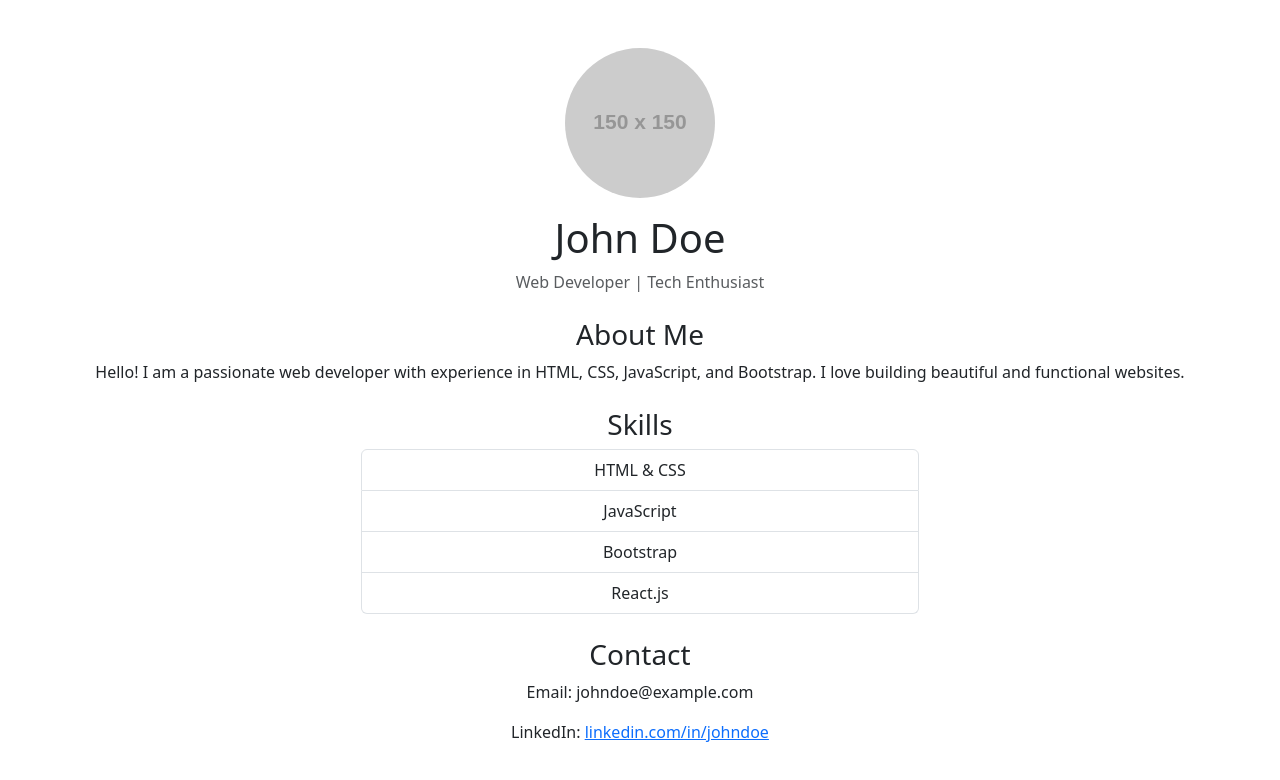
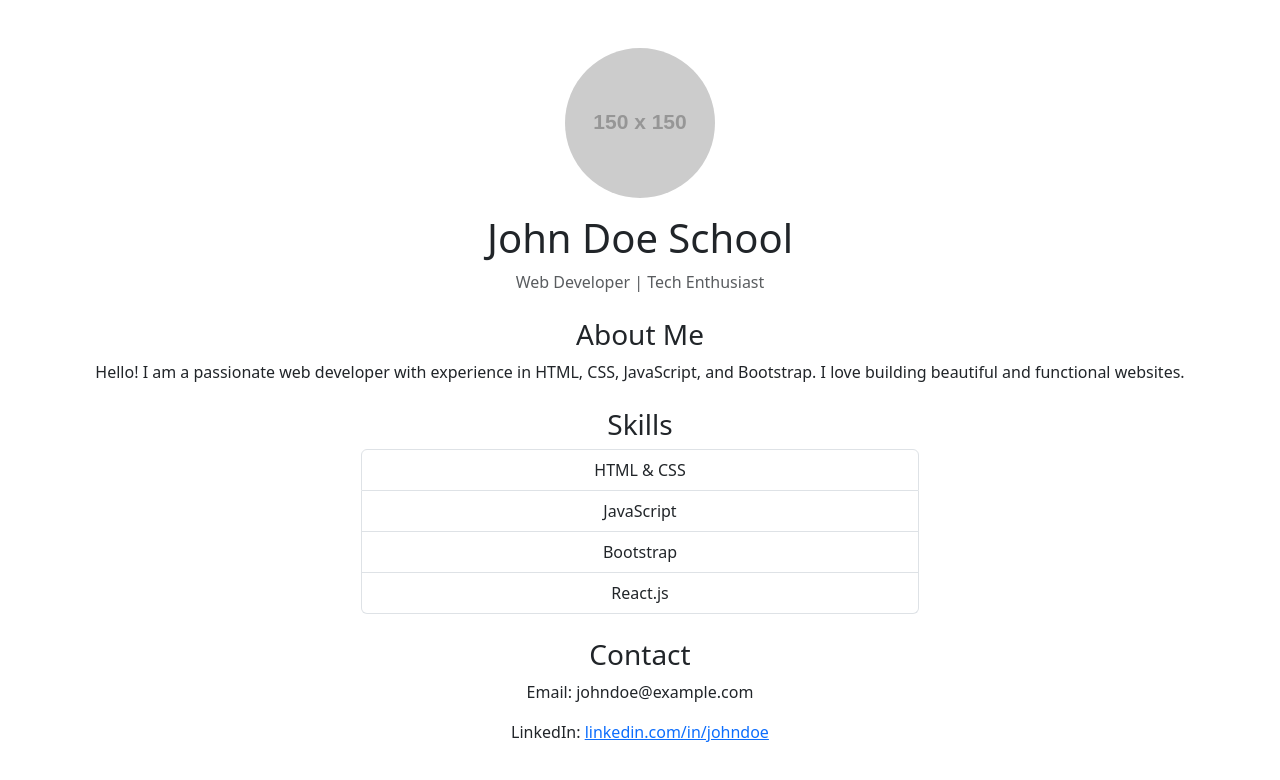
Before and after one commit to Silicon-code-help/web_html, a plain HTML site: page index.html in a window 1280 px wide. Drawn offline with nearby package versions, Linux system fonts and the light colour scheme; placeholder pictures from the web are drawn by us.

Commit message:
sunksun.lap

```diff
--- a/index.html
+++ b/index.html
@@ -17,7 +17,7 @@
 <body>
     <div class="container text-center mt-5">
         <img src="https://via.placeholder.com/150" alt="Profile Picture" class="profile-img">
-        <h1 class="mt-3">John Doe</h1>
+        <h1 class="mt-3">John Doe School</h1>
         <p class="text-muted">Web Developer | Tech Enthusiast</p>
 
         <div class="mt-4">
```
